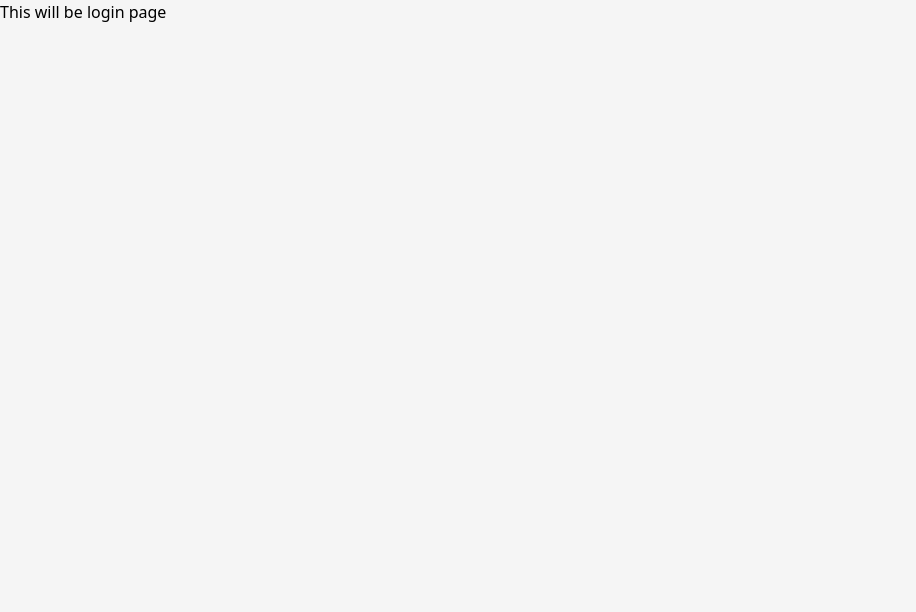
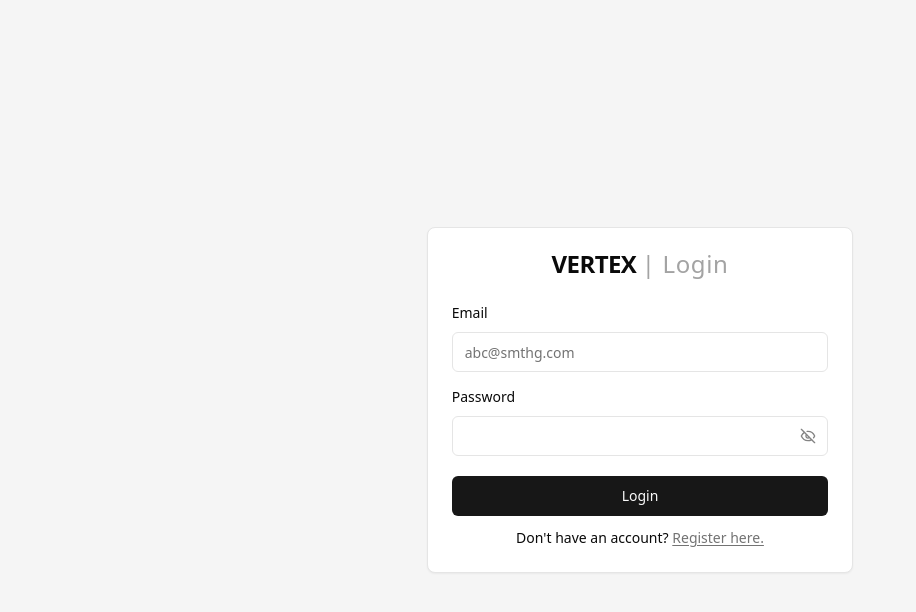
Before and after one commit to Nitin0422/BlogSite, a React (Vite) app: page /login in a window 1280 px wide. Shown: the top 612 px of the page, without its empty margins (0-916 px from the left). Built offline with nearby package versions, Linux system fonts and the light colour scheme.

Commit message:
Login page added and backlinks to register page added

```diff
--- a/src/pages/Login.tsx
+++ b/src/pages/Login.tsx
@@ -1,10 +1,110 @@
+import { Card, CardContent, CardHeader, CardTitle } from "@/components/ui/card";
+import { useForm } from "react-hook-form";
+import { z } from "zod";
+import { zodResolver } from "@hookform/resolvers/zod";
+import { Button } from "@/components/ui/button";
+import {
+  FormField,
+  FormItem,
+  FormLabel,
+  FormControl,
+  FormMessage,
+  Form,
+} from "@/components/ui/form";
+import { Input } from "@/components/ui/input";
+import { PasswordInput } from "@/components/ui/password-input";
+import { useNavigate } from "react-router-dom";
+
+const formSchema = z.object({
+  email: z.string().email(),
+  password: z
+    .string()
+    .min(8, { message: "Password must have at least 8 characters" })
+    .regex(/[A-Z]/, {
+      message: "Password must contain at least one uppercase letter",
+    })
+    .regex(/[a-z]/, {
+      message: "Password must contain at least one lowercase letter",
+    })
+    .regex(/\d/, { message: "Password must contain at least one number" })
+    .regex(/[^a-zA-Z0-9]/, {
+      message: "Password must contain at least one special character",
+    }),
+});
+
 const Login = () => {
-    return(
-        <div>
-            This will be login page
+  const navigate = useNavigate();
 
-        </div>
-    )
-}
+  const form = useForm<z.infer<typeof formSchema>>({
+    resolver: zodResolver(formSchema),
+  });
+
+  function onSubmit(values: z.infer<typeof formSchema>) {
+    console.log(values);
+  }
+
+  return (
+    <div className="flex h-screen justify-center items-center">
+      <Card className="3/4 md:w-1/2 lg:w-1/3 ">
+        <CardHeader>
+          <CardTitle className="text-center">
+            VERTEX{" "}
+            <span className="text-neutral-400 font-medium tracking-wide">
+              | Login
+            </span>
+          </CardTitle>
+        </CardHeader>
+        <CardContent className="">
+          <Form {...form}>
+            <form
+              onSubmit={form.handleSubmit(onSubmit)}
+              className="flex flex-col gap-3"
+            >
+              <FormField
+                control={form.control}
+                name="email"
+                render={({ field }) => (
+                  <FormItem>
+                    <FormLabel>Email</FormLabel>
+                    <FormControl>
+                      <Input placeholder="abc@smthg.com" {...field} />
+                    </FormControl>
+                    <FormMessage />
+                  </FormItem>
+                )}
+              />
+              <FormField
+                control={form.control}
+                name="password"
+                render={({ field }) => (
+                  <FormItem>
+                    <FormLabel> Password </FormLabel>
+                    <FormControl>
+                      <PasswordInput {...field} />
+                    </FormControl>
+                    <FormMessage />
+                  </FormItem>
+                )}
+              />
+              <Button type="submit" className="mt-2">
+                Login
+              </Button>
+              <p className="text-center text-sm font-light">
+                {" "}
+                Don't have an account?{" "}
+                <span
+                  className="underline underline-offset-2 text-neutral-500 cursor-pointer"
+                  onClick={() => navigate("/register")}
+                >
+                  Register here.
+                </span>
+              </p>
+            </form>
+          </Form>
+        </CardContent>
+      </Card>
+    </div>
+  );
+};
 
 export default Login;
--- a/src/pages/Register.tsx
+++ b/src/pages/Register.tsx
@@ -13,16 +13,24 @@ import {
 } from "@/components/ui/form";
 import { Input } from "@/components/ui/input";
 import { PasswordInput } from "@/components/ui/password-input";
+import { useNavigate } from "react-router-dom";
 
-const formSchema = z.object({
+const formSchema = z
+  .object({
     email: z.string().email(),
     password: z
       .string()
       .min(8, { message: "Password must have at least 8 characters" })
-    .regex(/[A-Z]/, { message: "Password must contain at least one uppercase letter" })
-    .regex(/[a-z]/, { message: "Password must contain at least one lowercase letter" })
+      .regex(/[A-Z]/, {
+        message: "Password must contain at least one uppercase letter",
+      })
+      .regex(/[a-z]/, {
+        message: "Password must contain at least one lowercase letter",
+      })
       .regex(/\d/, { message: "Password must contain at least one number" })
-    .regex(/[^a-zA-Z0-9]/, { message: "Password must contain at least one special character" }),
+      .regex(/[^a-zA-Z0-9]/, {
+        message: "Password must contain at least one special character",
+      }),
     confirmPassword: z.string(),
   })
   .refine((data) => data.password === data.confirmPassword, {
@@ -31,6 +39,7 @@ const formSchema = z.object({
   });
 
 const Register = () => {
+  const navigate = useNavigate();
   const form = useForm<z.infer<typeof formSchema>>({
     resolver: zodResolver(formSchema),
   });
@@ -52,7 +61,10 @@ const Register = () => {
         </CardHeader>
         <CardContent className="">
           <Form {...form}>
-            <form onSubmit={form.handleSubmit(onSubmit)} className="flex flex-col gap-3">
+            <form
+              onSubmit={form.handleSubmit(onSubmit)}
+              className="flex flex-col gap-3"
+            >
               <FormField
                 control={form.control}
                 name="email"
@@ -69,7 +81,7 @@ const Register = () => {
               <FormField
                 control={form.control}
                 name="password"
-              render={({field}) => (
+                render={({ field }) => (
                   <FormItem>
                     <FormLabel> Password </FormLabel>
                     <FormControl>
@@ -92,7 +104,19 @@ const Register = () => {
                   </FormItem>
                 )}
               />
-              <Button type="submit">Submit</Button>
+              <Button type="submit" className="mt-2">
+                Register
+              </Button>
+              <p className="text-center text-sm font-light">
+                {" "}
+                Already have an account?{" "}
+                <span
+                  className="underline underline-offset-2 text-neutral-500 cursor-pointer"
+                  onClick={() => navigate("/login")}
+                >
+                  Login here.
+                </span>
+              </p>
             </form>
           </Form>
         </CardContent>
```
Lines whose indentation alone changed are shown as unchanged.
